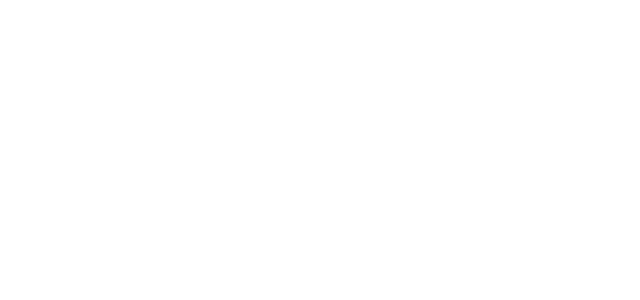
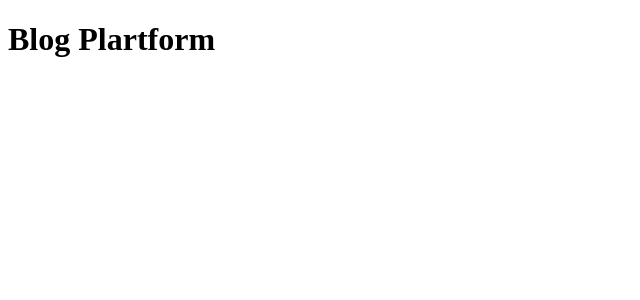
Before and after one commit to sivarajagopalans/CodSoft-Task-3, a React (Vite) app: page / in a window 1280 px wide. Shown: the top 300 px of the page, without its empty margins (0-640 px from the left). Built offline with nearby package versions, Linux system fonts and the light colour scheme.

Commit message:
create blogform component

```diff
--- a/src/App.jsx
+++ b/src/App.jsx
@@ -1,10 +1,11 @@
 import './App.css'
+import { BlogForm } from './components/BlogForm'
 
 function App() {
 
   return (
     <>
-
+      <BlogForm />
     </>
   )
 }
--- /dev/null
+++ b/src/components/BlogForm.jsx
@@ -0,0 +1,9 @@
+import React from 'react'
+
+export const BlogForm = () => {
+  return (
+    <div>
+        <h1>Blog Plartform</h1>
+    </div>
+  )
+}
```
